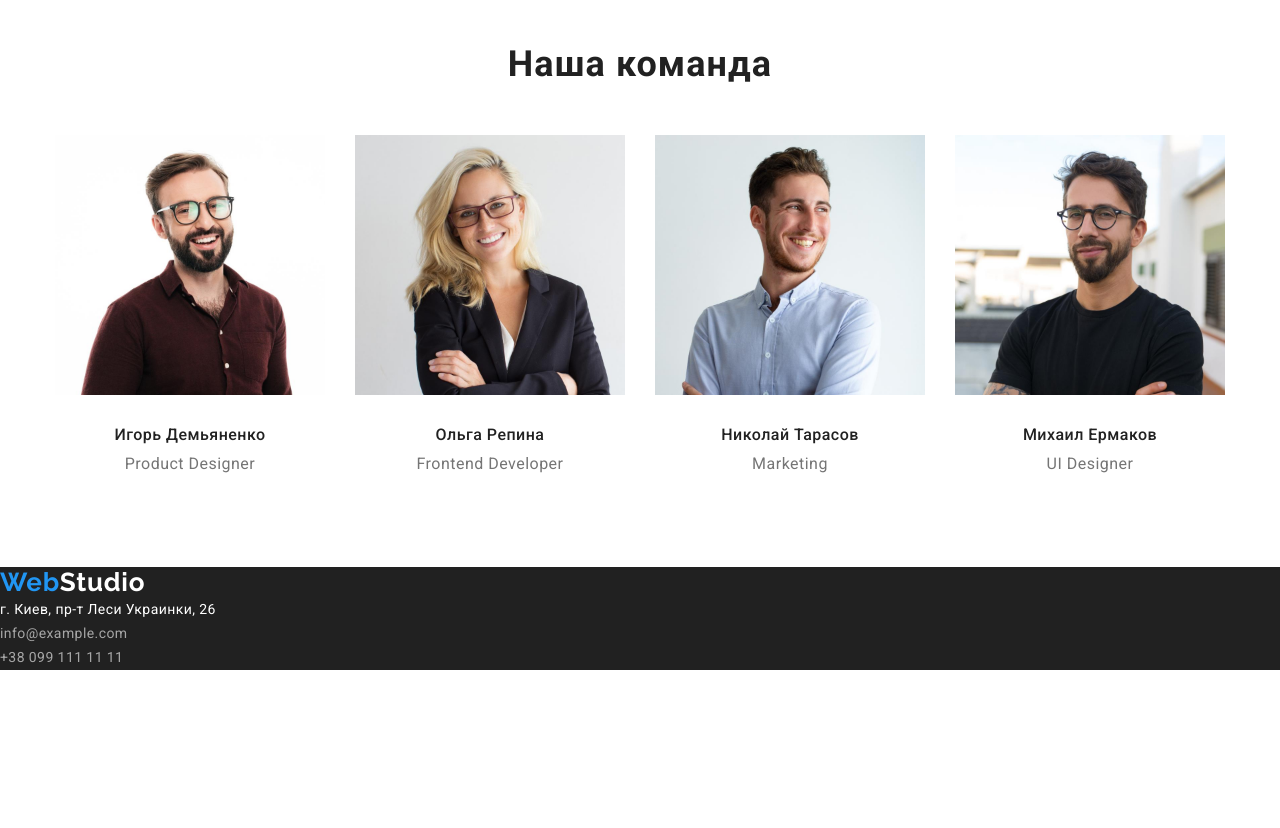
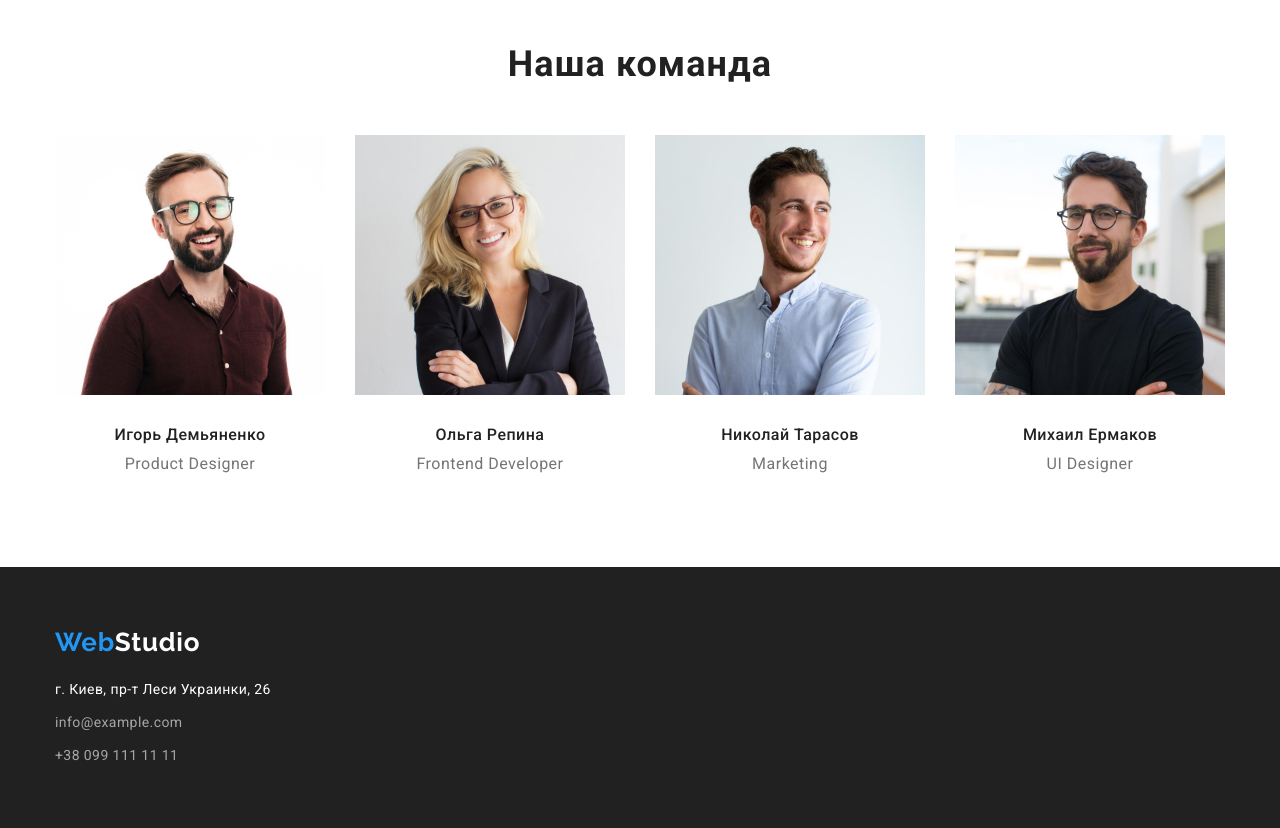
Before and after one commit to miklukha/goit-markup-hw-03, a plain HTML site: page index.html in a window 1280 px wide. Shown: the part 1488-2316 px from the top of the page. Before the commit the page ends 2158 px from the top, so only its background shows below. Drawn offline with nearby package versions, Linux system fonts and the light colour scheme.

Commit message:
make footer index.html and portfolio.html

```diff
--- a/css/styles.css
+++ b/css/styles.css
@@ -279,6 +279,20 @@ body {
   background-color: var(--third-text-color);
 }
 
+.footer-container {
+  padding-top: 60px;
+  padding-bottom: 60px;
+}
+
+.footer-logo {
+  display: block;
+  margin-bottom: 20px;
+}
+
+.address-item:not(:last-child) {
+  margin-bottom: 9px;
+}
+
 .address-location {
   font-style: normal;
   font-weight: normal;
--- a/index.html
+++ b/index.html
@@ -180,12 +180,13 @@
       </section>
     </main>
     <footer class="footer">
-      <a href="./index.html" class="logo link"
+      <div class="container footer-container">
+        <a href="./index.html" class="logo footer-logo link"
           >Web<span class="logo-light">Studio</span></a
         >
         <address class="footer-address">
           <ul class="address-list list">
-          <li>
+            <li class="address-item">
               <a
                 href="https://goo.gl/maps/Y2jGbLonfC9cpmkF8"
                 target="_blank"
@@ -194,18 +195,19 @@
                 >г. Киев, пр-т Леси Украинки, 26</a
               >
             </li>
-          <li>
+            <li class="address-item">
               <a href="mailto:info@example.com" class="address-contacts link"
                 >info@example.com</a
               >
             </li>
-          <li>
+            <li class="address-item">
               <a href="tel:+380991111111" class="address-contacts link"
                 >+38 099 111 11 11</a
               >
             </li>
           </ul>
         </address>
+      </div>
     </footer>
   </body>
 </html>
```
Also changed, not shown: portfolio.html (+6 -4 lines). Lines whose indentation alone changed are shown as unchanged.
